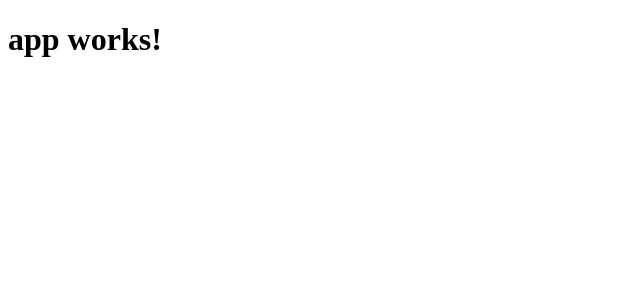
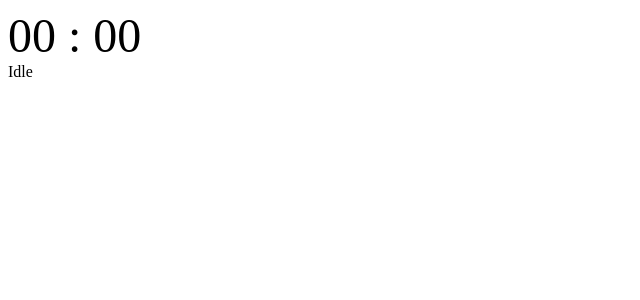
Before and after one commit to isoengas/icaro-timer, an Angular app: page / in a window 1280 px wide. Shown: the top 300 px of the page, without its empty margins (0-640 px from the left). Built offline with nearby package versions, Linux system fonts and the light colour scheme.

Commit message:
Creación componentes + publicar servicio Timer

```diff
--- a/src/app/app.component.html
+++ b/src/app/app.component.html
@@ -1,3 +1,6 @@
-<h1>
-  {{title}}
-</h1>
+<div>
+  <app-stopwatch [timer]="timerService.currentTime"></app-stopwatch>
+</div>
+<div>
+  <app-status-display [status]="timerService.currentStatus"></app-status-display>
+</div>
--- a/src/app/app.component.ts
+++ b/src/app/app.component.ts
@@ -1,4 +1,5 @@
 import { Component } from '@angular/core';
+import { Timer } from './models/timer';
 
 @Component({
   selector: 'app-root',
@@ -7,4 +8,5 @@ import { Component } from '@angular/core';
 })
 export class AppComponent {
   title = 'app works!';
+  constructor(public timerService: Timer) {}
 }
--- a/src/app/app.module.ts
+++ b/src/app/app.module.ts
@@ -6,6 +6,7 @@ import { HttpModule } from '@angular/http';
 import { AppComponent } from './app.component';
 import { StopwatchComponent } from './stopwatch/stopwatch.component';
 import { StatusDisplayComponent } from './status-display/status-display.component';
+import { Timer } from './models/timer';
 
 @NgModule({
   declarations: [
@@ -18,7 +19,9 @@ import { StatusDisplayComponent } from './status-display/status-display.componen
     FormsModule,
     HttpModule
   ],
-  providers: [],
+  providers: [
+    Timer
+  ],
   bootstrap: [AppComponent]
 })
 export class AppModule { }
--- a/src/app/models/timer.ts
+++ b/src/app/models/timer.ts
@@ -1,3 +1,4 @@
+import { Injectable } from '@angular/core';
 import { Subject } from 'rxjs';
 export type TimerStatus = "Idle" | "Ready" | "Work" | "Rest" | "Finished";
 export type TimerDirection = "Up" | "Down";
@@ -10,6 +11,7 @@ export class TimerStep {
     totalRounds: number;
 }
 
+@Injectable()
 export class Timer {
     public running: boolean = false;
     public timer;
@@ -157,8 +159,7 @@ export class Timer {
     }
 }
 
-export interface ITime
-{
+export interface ITime {
     minutes: number;
     seconds: number;
 }
--- a/src/app/status-display/status-display.component.html
+++ b/src/app/status-display/status-display.component.html
@@ -1,3 +1 @@
-<p>
-  status-display works!
-</p>
+<div>{{status}}</div>
--- a/src/app/status-display/status-display.component.ts
+++ b/src/app/status-display/status-display.component.ts
@@ -1,4 +1,5 @@
-import { Component, OnInit } from '@angular/core';
+import { Component, OnInit, Input } from '@angular/core';
+import { TimerStatus } from '../models/timer';
 
 @Component({
   selector: 'app-status-display',
@@ -6,7 +7,8 @@ import { Component, OnInit } from '@angular/core';
   styleUrls: ['./status-display.component.css']
 })
 export class StatusDisplayComponent implements OnInit {
-
+  @Input()
+  public status: TimerStatus;
   constructor() { }
 
   ngOnInit() {
--- a/src/app/stopwatch/stopwatch.component.css
+++ b/src/app/stopwatch/stopwatch.component.css
@@ -0,0 +1,3 @@
+.stopwatch {
+    font-size: 3em;
+}
--- a/src/app/stopwatch/stopwatch.component.html
+++ b/src/app/stopwatch/stopwatch.component.html
@@ -1,3 +1 @@
-<p>
-  stopwatch works!
-</p>
+<div class="stopwatch">{{timer.minutes | number:'2.0-0'}} : {{timer.seconds | number:'2.0-0'}}</div>
--- a/src/app/stopwatch/stopwatch.component.ts
+++ b/src/app/stopwatch/stopwatch.component.ts
@@ -1,4 +1,5 @@
-import { Component, OnInit } from '@angular/core';
+import { Component, OnInit, Input } from '@angular/core';
+import { ITime } from '../models/timer';
 
 @Component({
   selector: 'app-stopwatch',
@@ -6,7 +7,8 @@ import { Component, OnInit } from '@angular/core';
   styleUrls: ['./stopwatch.component.css']
 })
 export class StopwatchComponent implements OnInit {
-
+  @Input()
+  public timer: ITime;
   constructor() { }
 
   ngOnInit() {
--- /dev/null
+++ b/src/assets/app.css
@@ -0,0 +1,3 @@
+body {
+    background: black;
+}
```
